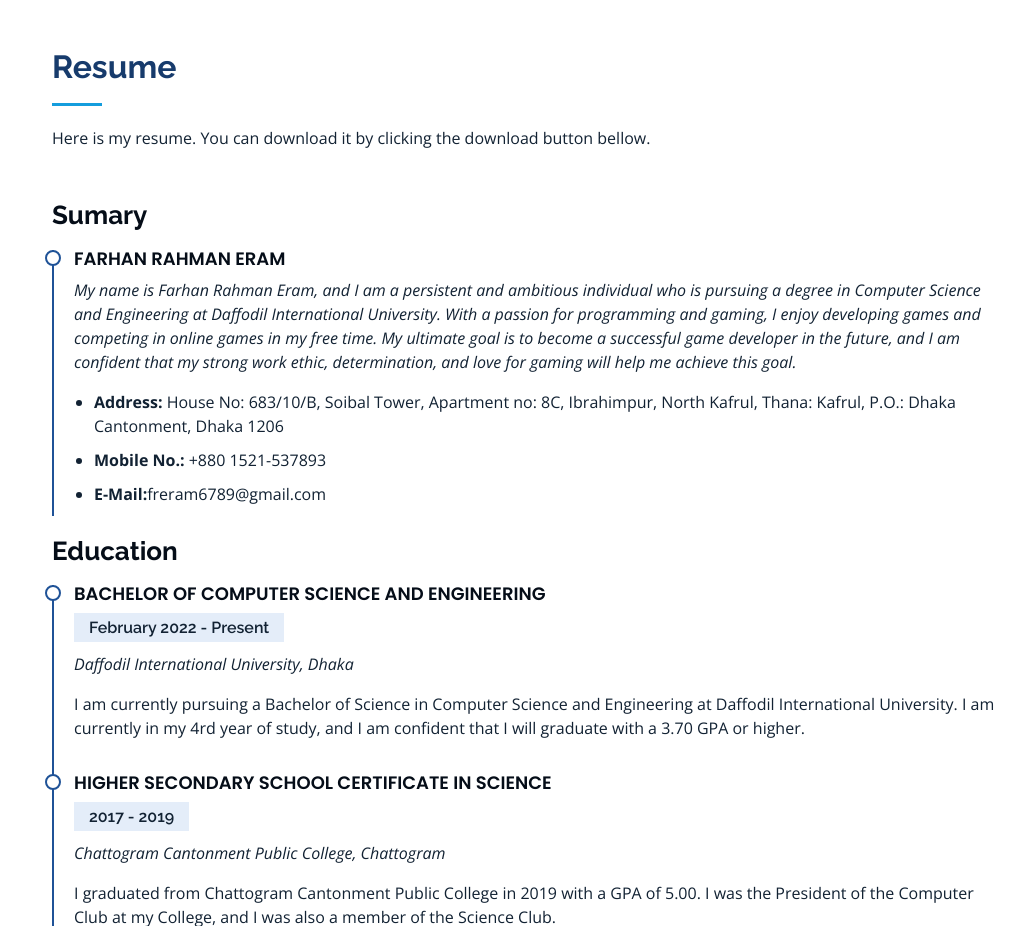
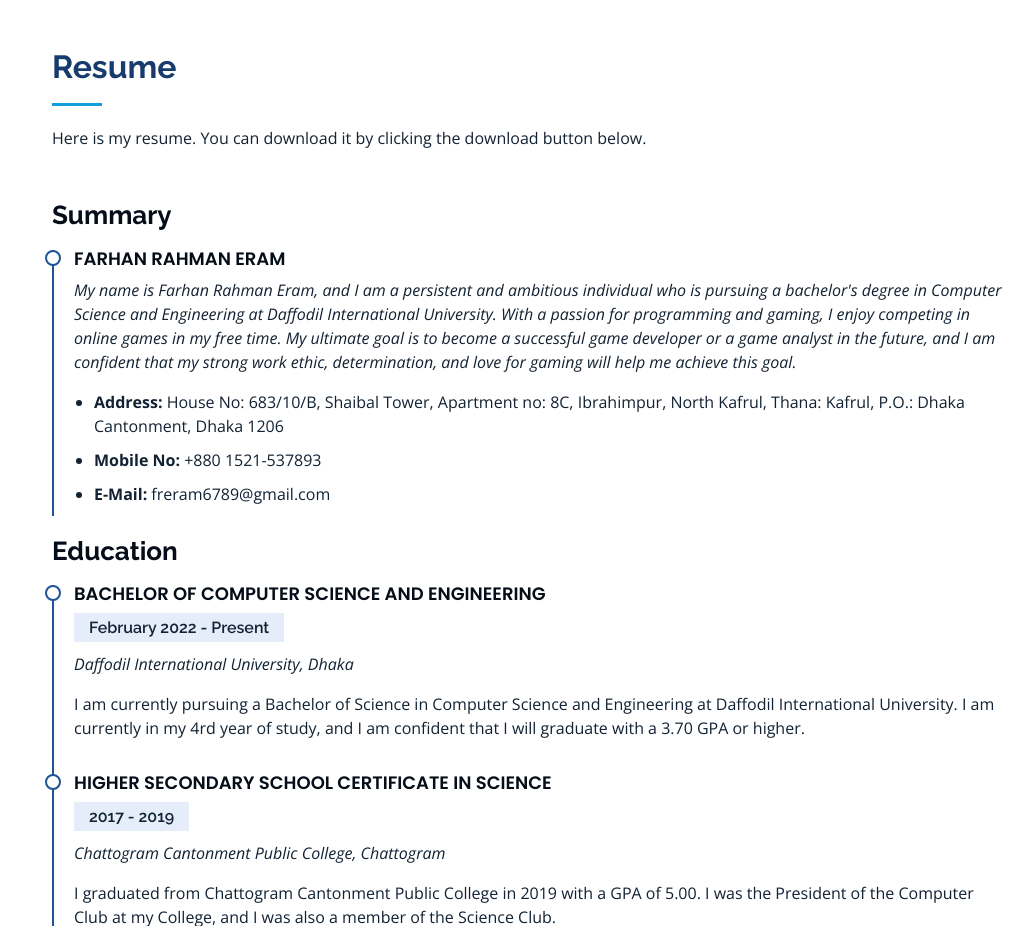
Before and after one commit to Nocturnal204/201-15-13739.github.io, a plain HTML site: page index.html in a window 1280 px wide. Shown: the part 1920-2846 px from the top of the page, without its empty margins (260-1280 px from the left). Drawn offline with nearby package versions, Linux system fonts and the light colour scheme.

Commit message:
editing summary

```diff
--- a/index.html
+++ b/index.html
@@ -201,26 +201,26 @@
         <div class="section-title">
           <h2>Resume</h2>
           <p>
-            Here is my resume. You can download it by clicking the download button bellow.
+            Here is my resume. You can download it by clicking the download button below.
           </p>
         </div>
 
         <div class="row">
           <div class="col-lg-12" data-aos="fade-up">
-            <h3 class="resume-title">Sumary</h3>
+            <h3 class="resume-title">Summary</h3>
             <div class="resume-item pb-0">
               <h4>Farhan Rahman Eram</h4>
               <p><em>My name is Farhan Rahman Eram, and I am a persistent and ambitious individual who is pursuing a
-                  degree in Computer Science and Engineering at Daffodil International University. With a passion for
-                  programming and gaming, I enjoy developing games and competing in online games in my free time. My
-                  ultimate goal is to become a successful game developer in the future, and I am confident that my
+                  bachelor's degree in Computer Science and Engineering at Daffodil International University. With a passion for
+                  programming and gaming, I enjoy competing in online games in my free time. My
+                  ultimate goal is to become a successful game developer or a game analyst in the future, and I am confident that my
                   strong work ethic, determination, and love for gaming will help me achieve this goal.</em></p>
               <ul>
                 <li><strong>Address:</strong> House No: 683/10/B,
-                  Soibal Tower, Apartment no: 8C,
+                  Shaibal Tower, Apartment no: 8C,
                   Ibrahimpur, North Kafrul, Thana: Kafrul, P.O.: Dhaka Cantonment, Dhaka 1206</li>
-                <li><strong>Mobile No.:</strong> +880 1521-537893</li>
-                <li><strong>E-Mail:</strong>freram6789@gmail.com</li>
+                <li><strong>Mobile No:</strong> +880 1521-537893</li>
+                <li><strong>E-Mail:</strong> freram6789@gmail.com</li>
               </ul>
             </div>
 
```
